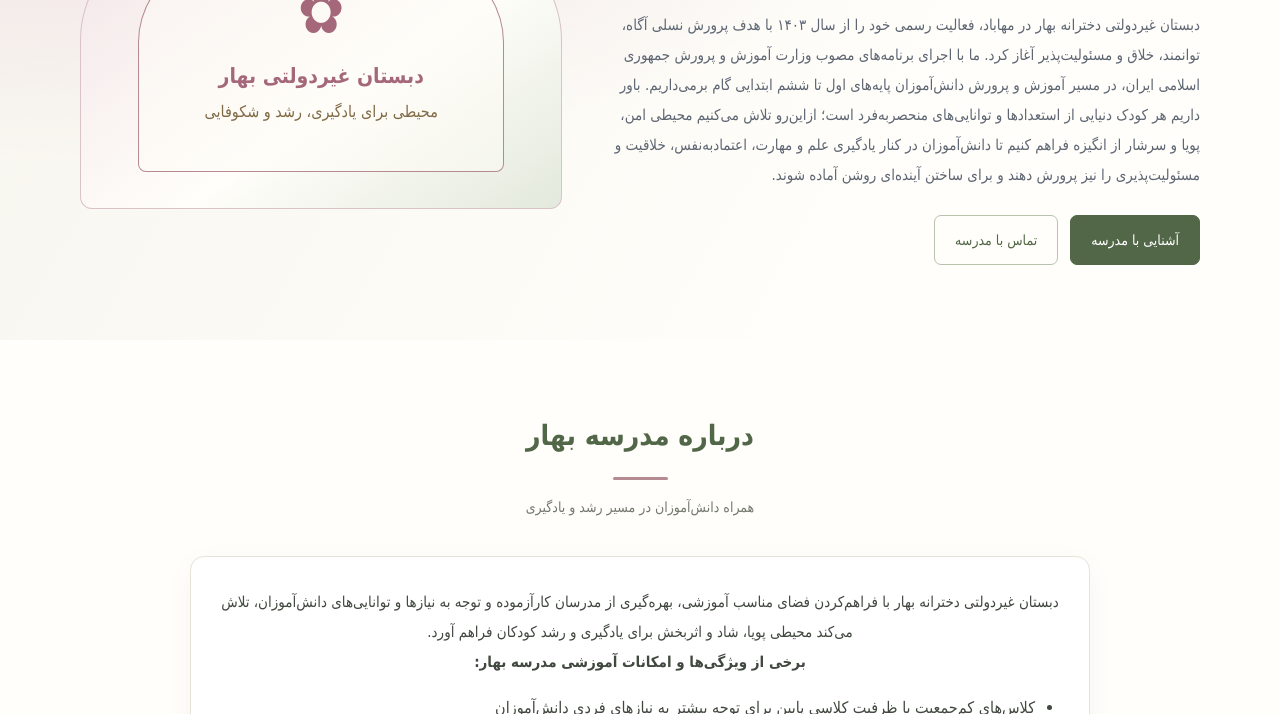
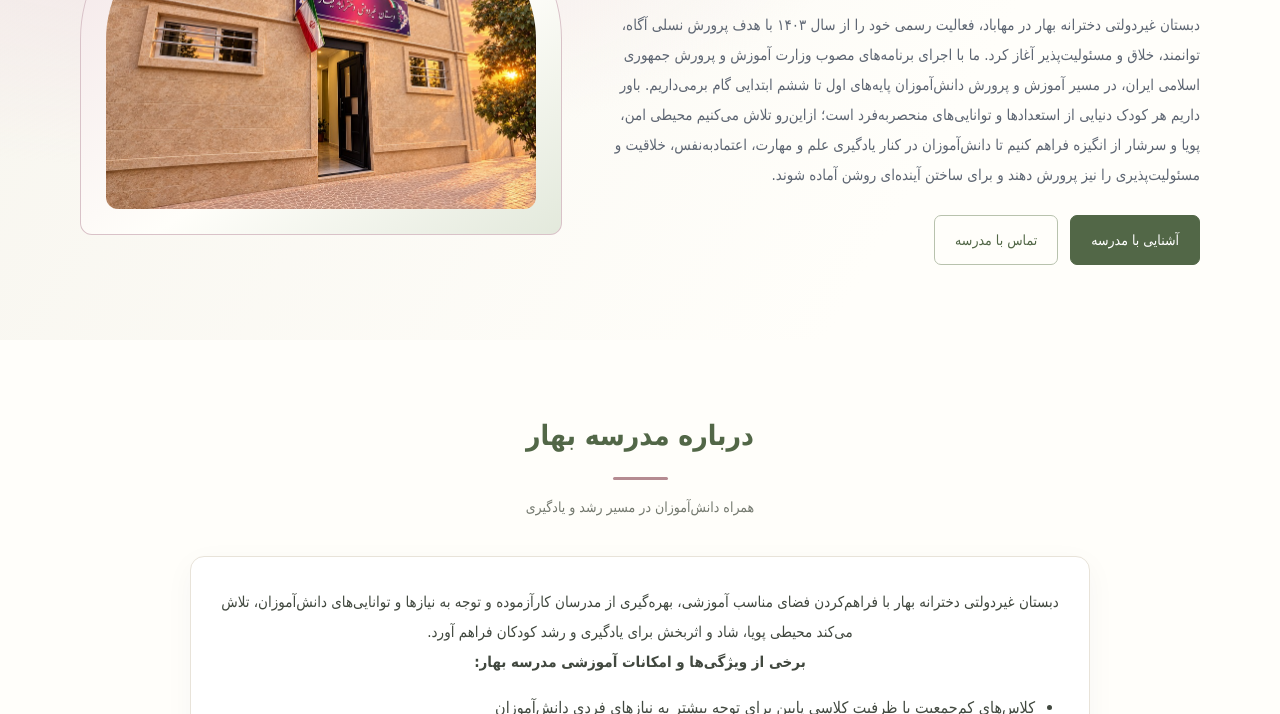
Before and after one commit to rozdiana/Bahar-School, a plain HTML site: page index.html in a window 1280 px wide. Shown: the part 386-1100 px from the top of the page. Drawn offline with Linux system fonts and the light colour scheme.

Commit message:
نمایش عکس واقعی ساختمان مدرسه بهار

```diff
--- a/index.html
+++ b/index.html
@@ -687,15 +687,17 @@
           </div>
         </div>
 
-        <div class="hero-art" aria-label="جایگاه تصویر اصلی مدرسه">
-          <div class="hero-art-inner">
-            <div class="flower">✿</div>
-            <strong>دبستان غیردولتی بهار</strong>
-            <span>محیطی برای یادگیری، رشد و شکوفایی</span>
-          </div>
-        </div>
+
+<div class="hero-art" aria-label="تصویر ساختمان دبستان بهار">
+  <img
+    src="AA.jpg"
+    alt="ساختمان دبستان غیردولتی دخترانه بهار در مهاباد"
+    style="width:100%; height:100%; min-height:325px; object-fit:cover; border-radius:48% 48% 12px 12px; display:block;"
+  >
+</div>
       </div>
     </section>
+
 
     <section class="section" id="about">
       <div class="container">
```
